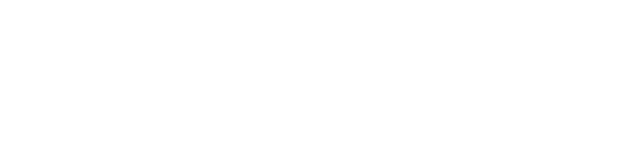
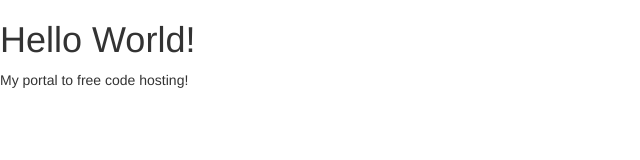
Before and after one commit to pavankumarjs/pavankumarjs.github.io, a plain HTML site: page index.html in a window 1280 px wide. Shown: the whole page, without its empty margins (0-640 px from the left). Drawn offline with nearby package versions, Linux system fonts and the light colour scheme.

Commit message:
First commit with index.html file

```diff
--- a/index.html
+++ b/index.html
@@ -1,3 +1,15 @@
 <html>
 <head>
+    <title>Test Site</title>
+    <!-- Latest compiled and minified CSS -->
+    <link rel="stylesheet" href="//netdna.bootstrapcdn.com/bootstrap/3.1.1/css/bootstrap.min.css">
+    <!-- Optional theme -->
+    <link rel="stylesheet" href="//netdna.bootstrapcdn.com/bootstrap/3.1.1/css/bootstrap-theme.min.css">
+    <!-- Latest compiled and minified JavaScript -->
+    <script src="//netdna.bootstrapcdn.com/bootstrap/3.1.1/js/bootstrap.min.js"></script>
+</head>
+<body>
+    <h1>Hello World!</h1>
+    <p>My portal to free code hosting!</p>
+</body>
 </html>
```
